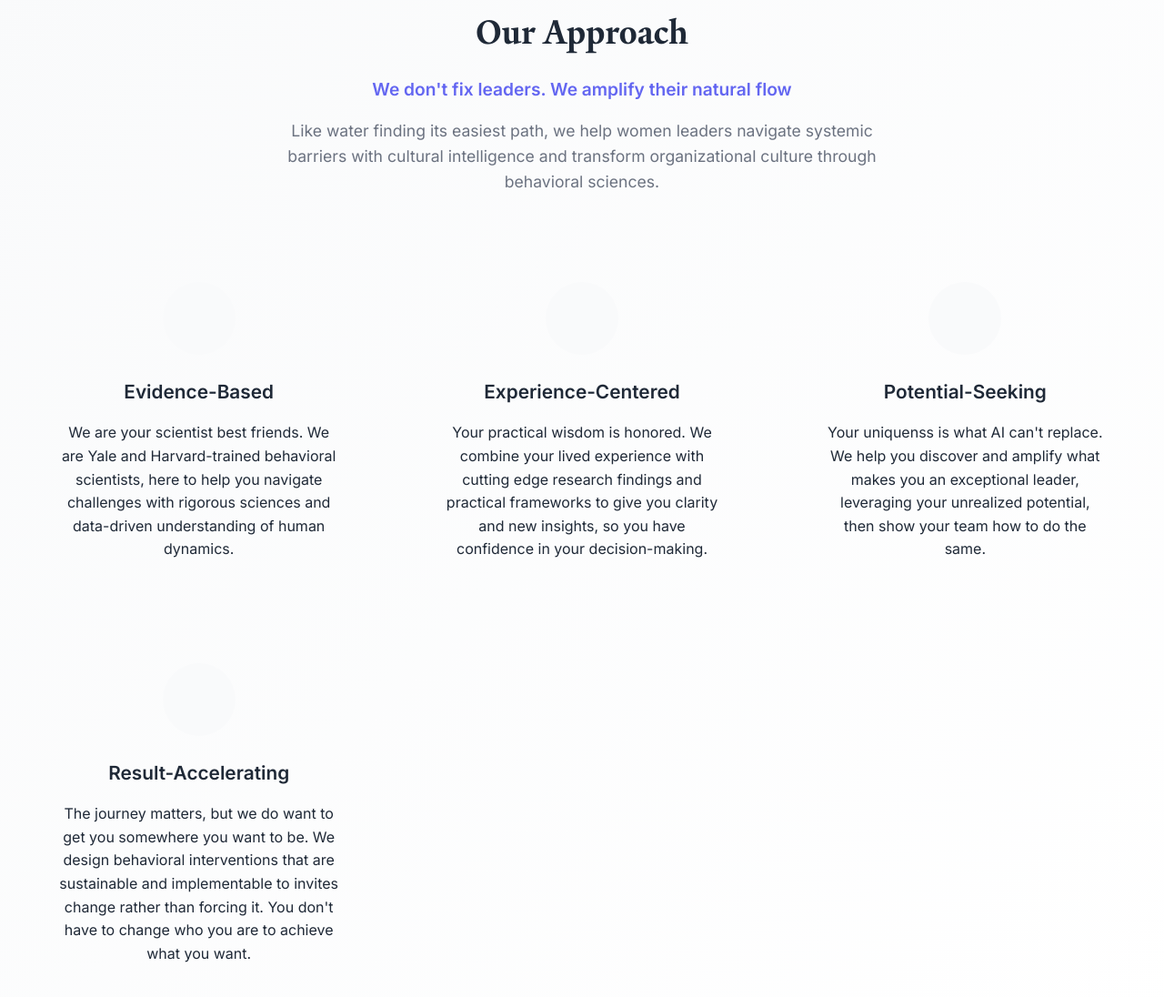
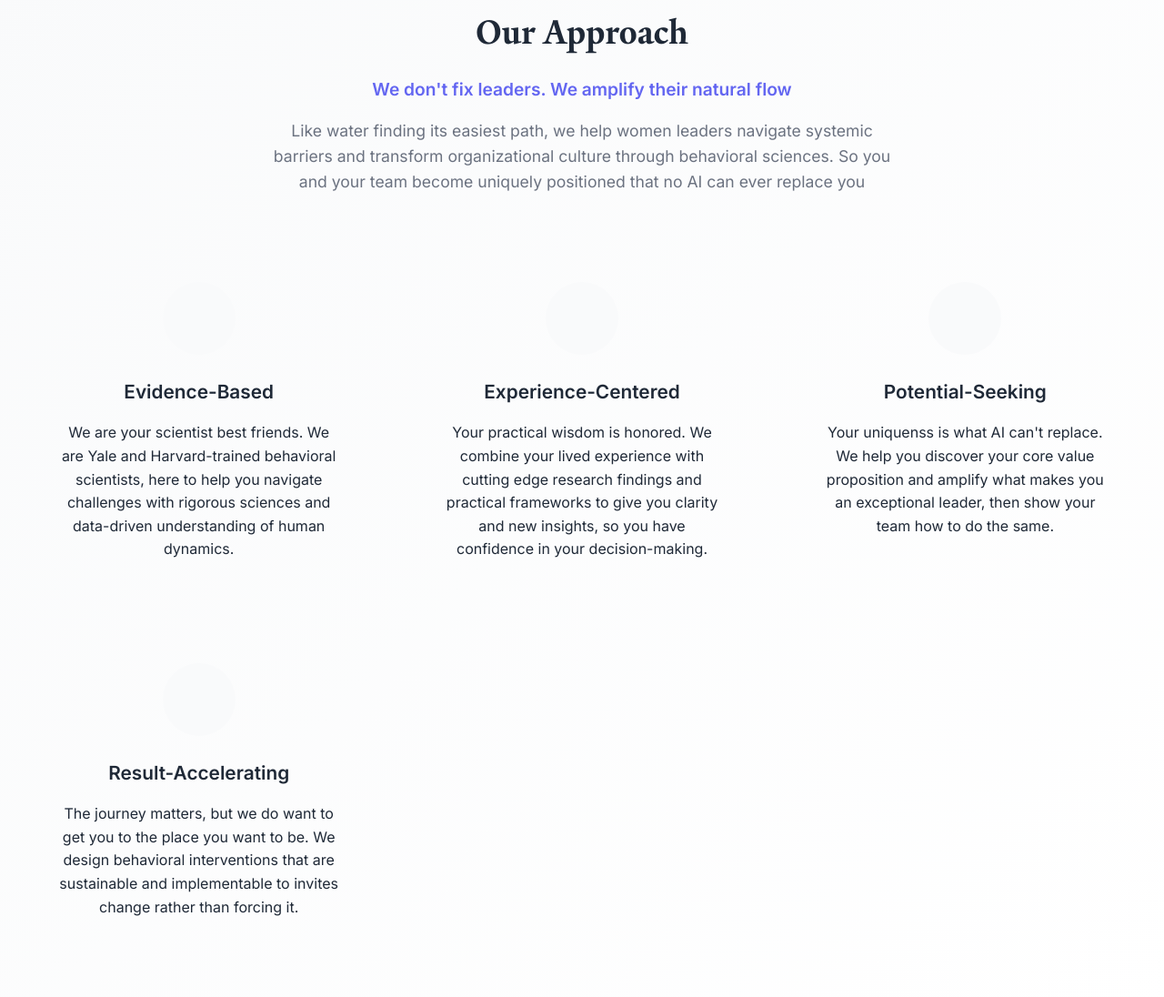
Before and after one commit to yooniyo/mnerva-insights-website, a plain HTML site: page index.html in a window 1280 px wide. Shown: the part 893-1989 px from the top of the page at 91% size. Drawn offline with Linux system fonts and the light colour scheme.

Commit message:
index.html

```diff
--- a/index.html
+++ b/index.html
@@ -63,7 +63,8 @@
                 <div class="section-header">
                     <h2>Our Approach</h2>
                     <p class="section-subtitle">We don't fix leaders. We amplify their natural flow</p>
-                    <p class="approach-description">Like water finding its easiest path, we help women leaders navigate systemic barriers with cultural intelligence and transform organizational culture through behavioral sciences.</p>
+                    <p class="approach-description">Like water finding its easiest path, we help women leaders navigate systemic barriers and transform organizational culture through behavioral sciences.
+                        So you and your team become uniquely positioned that no AI can ever replace you</p>
                 </div>
                 <div class="approach-grid">
                     <div class="approach-item">
@@ -85,14 +86,14 @@
                             <div class="icon-amplify"></div>
                         </div>
                         <h3>Potential-Seeking</h3>
-                        <p>Your uniquenss is what AI can't replace. We help you discover and amplify what makes you an exceptional leader, leveraging your unrealized potential, then show your team how to do the same. </p>
+                        <p>Your uniquenss is what AI can't replace. We help you discover your core value proposition and amplify what makes you an exceptional leader, then show your team how to do the same. </p>
                     </div>
                     <div class="approach-item">
                         <div class="approach-icon">
                             <div class="icon-bridge"></div>
                         </div>
                         <h3>Result-Accelerating</h3>
-                        <p>The journey matters, but we do want to get you somewhere you want to be. We design behavioral interventions that are sustainable and implementable to invites change rather than forcing it. You don't have to change who you are to achieve what you want.</p>
+                        <p>The journey matters, but we do want to get you to the place you want to be. We design behavioral interventions that are sustainable and implementable to invites change rather than forcing it.</p>
                     </div>
                 </div>
             </div>
```
